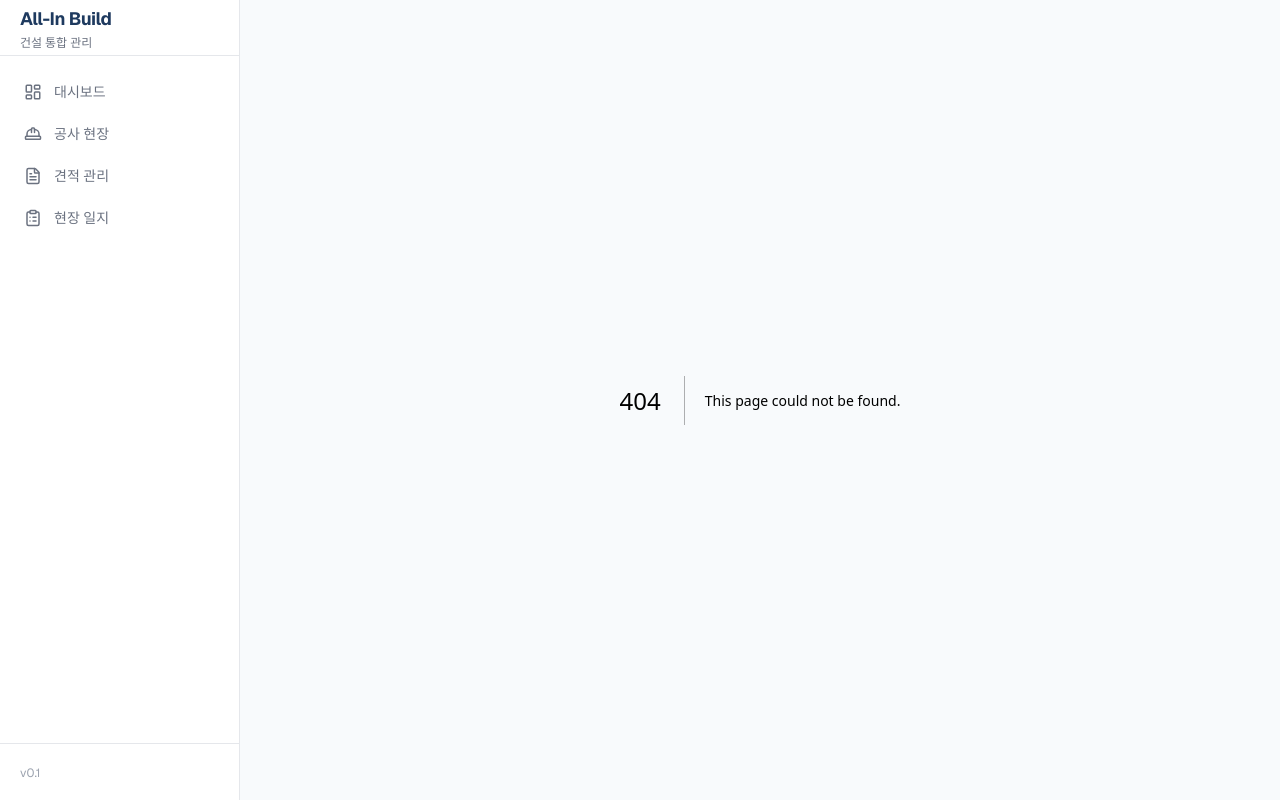
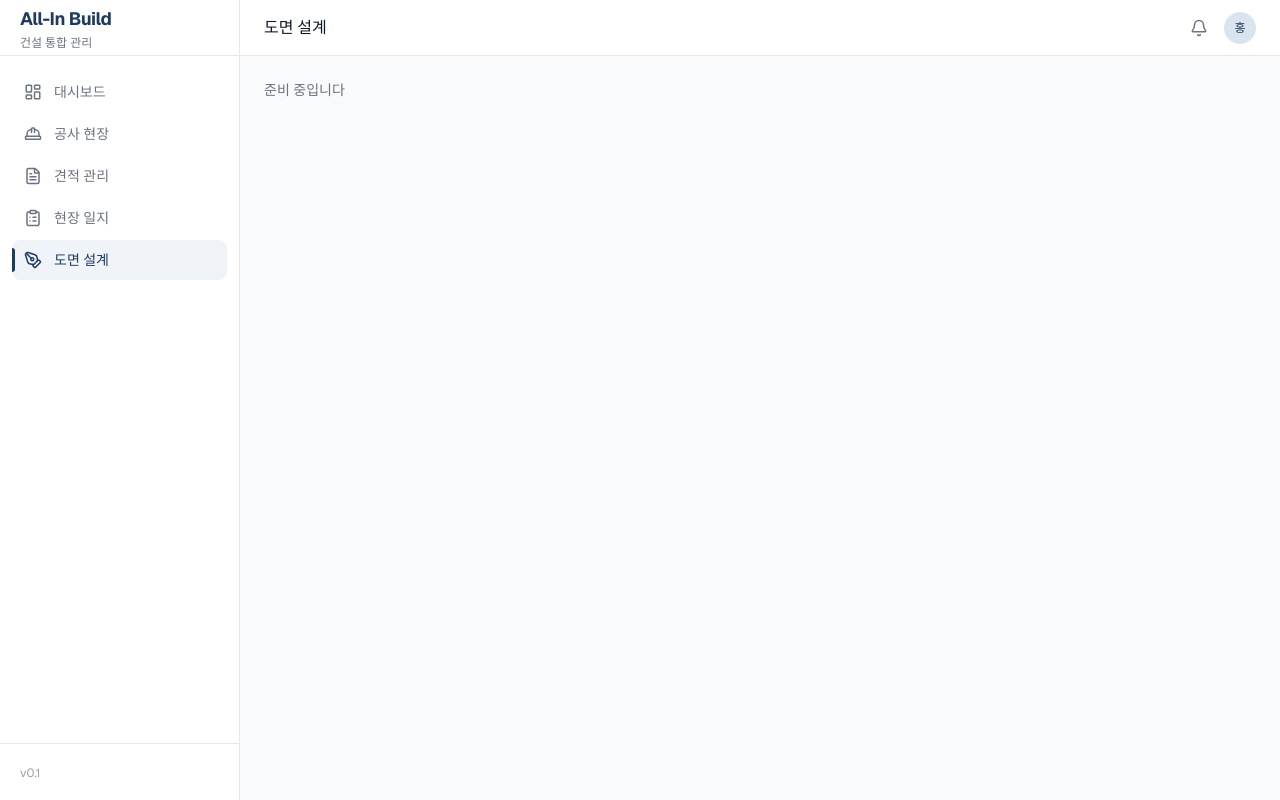
Before and after one commit to Geun-Young/all_in_build, a Next.js app: page /blueprint in a window 1280 px wide. Before the commit this address had no page. Built offline with nearby package versions, Linux system fonts and the light colour scheme.

Commit message:
feat: 도면 설계 메뉴 추가

```diff
--- /dev/null
+++ b/src/app/blueprint/page.tsx
@@ -0,0 +1,12 @@
+import Header from '@/components/layout/Header';
+
+export default function BlueprintPage() {
+  return (
+    <div>
+      <Header title="도면 설계" />
+      <div className="p-6">
+        <p className="text-[#6b7280] text-sm">준비 중입니다</p>
+      </div>
+    </div>
+  );
+}
--- a/src/components/layout/MobileNav.tsx
+++ b/src/components/layout/MobileNav.tsx
@@ -2,7 +2,7 @@
 
 import Link from 'next/link';
 import { usePathname } from 'next/navigation';
-import { LayoutDashboard, HardHat, FileText, ClipboardList } from 'lucide-react';
+import { LayoutDashboard, HardHat, FileText, ClipboardList, PenTool } from 'lucide-react';
 import { cn } from '@/lib/utils';
 
 const navItems = [
@@ -10,6 +10,7 @@ const navItems = [
   { href: '/projects', label: '현장', icon: HardHat },
   { href: '/estimate', label: '견적', icon: FileText },
   { href: '/site-log', label: '일지', icon: ClipboardList },
+  { href: '/blueprint', label: '도면', icon: PenTool },
 ];
 
 export default function MobileNav() {
--- a/src/components/layout/Sidebar.tsx
+++ b/src/components/layout/Sidebar.tsx
@@ -2,7 +2,7 @@
 
 import Link from 'next/link';
 import { usePathname } from 'next/navigation';
-import { LayoutDashboard, HardHat, FileText, ClipboardList } from 'lucide-react';
+import { LayoutDashboard, HardHat, FileText, ClipboardList, PenTool } from 'lucide-react';
 import { cn } from '@/lib/utils';
 
 const navItems = [
@@ -10,6 +10,7 @@ const navItems = [
   { href: '/projects', label: '공사 현장', icon: HardHat },
   { href: '/estimate', label: '견적 관리', icon: FileText },
   { href: '/site-log', label: '현장 일지', icon: ClipboardList },
+  { href: '/blueprint', label: '도면 설계', icon: PenTool },
 ];
 
 export default function Sidebar() {
```
